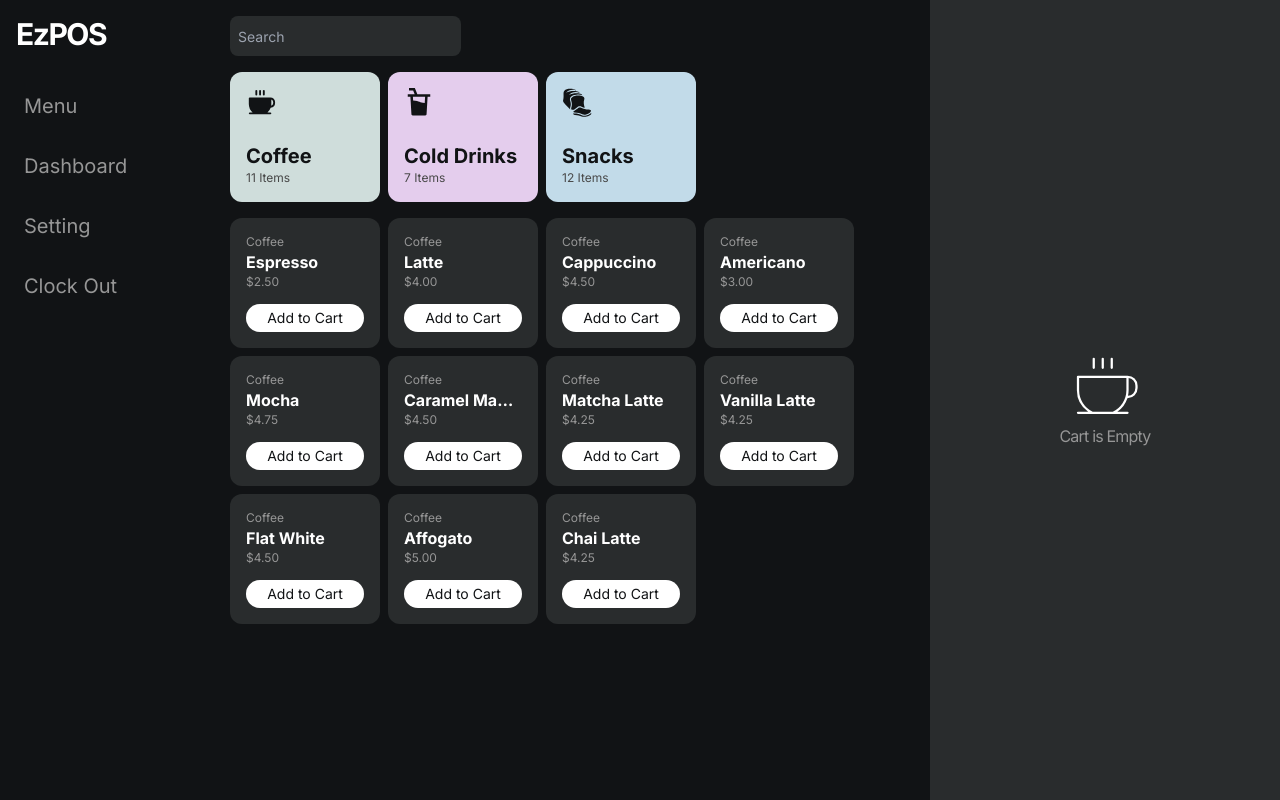
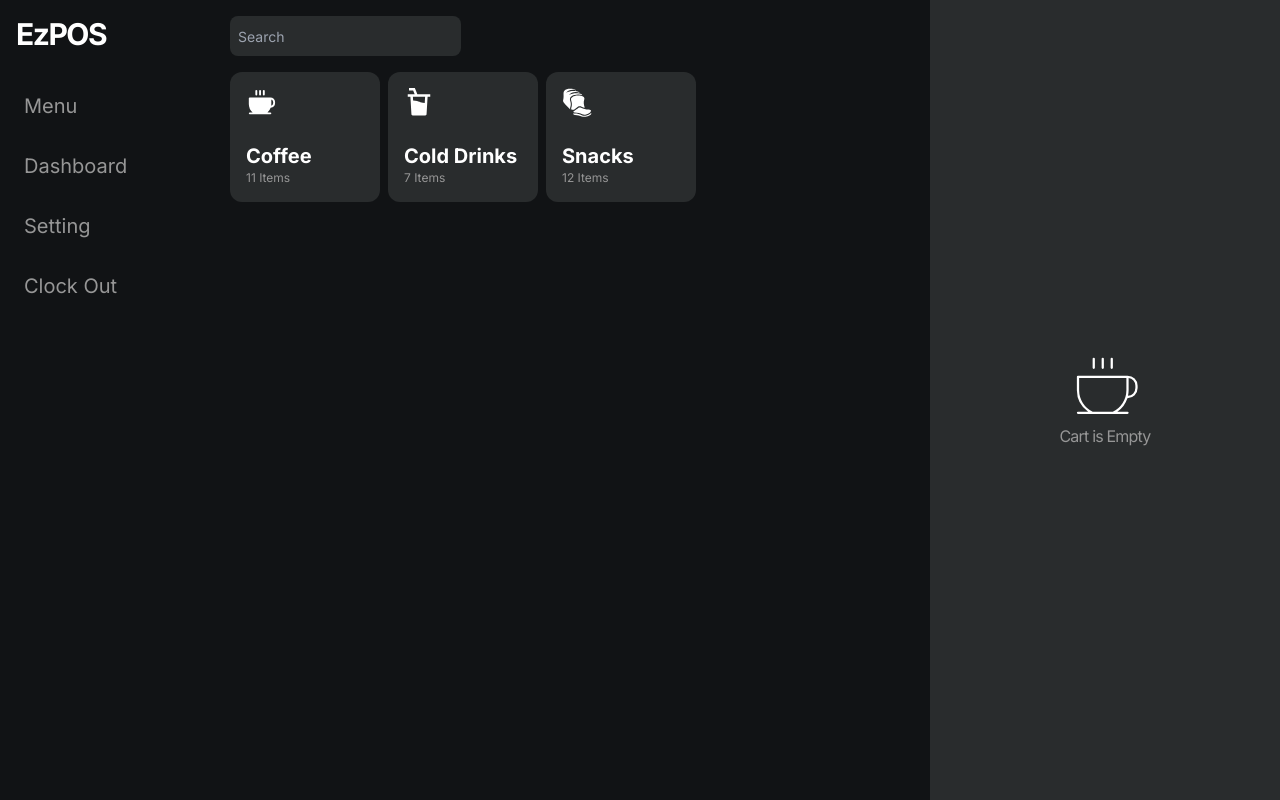
Before and after one commit to yefrysanchez/EzPOS, a React (Vite) app: page /menu in a window 1280 px wide. Built offline with nearby package versions, Linux system fonts and the light colour scheme.

Commit message:
products hidden in initial state

```diff
--- a/src/components/Category/Category.tsx
+++ b/src/components/Category/Category.tsx
@@ -5,9 +5,10 @@ import { RiDrinks2Fill } from "react-icons/ri";
 
 type CategoryType = {
   setActiveTab: (tab: string) => void;
+  activeTab: string ;
 };
 
-const Category: React.FC<CategoryType> = ({ setActiveTab }) => {
+const Category: React.FC<CategoryType> = ({ setActiveTab, activeTab }) => {
   return (
     <section className="">
       <div className="mb-4">
@@ -20,6 +21,7 @@ const Category: React.FC<CategoryType> = ({ setActiveTab }) => {
       <div className="flex gap-2 overflow-x-scroll lg:overflow-x-visible">
         <div onClick={() => setActiveTab("Coffee")}>
           <CategoryBtn
+          activeTab={activeTab}
             category="Coffee"
             icon={PiCoffeeFill}
             BgColor="bg-green"
@@ -27,6 +29,7 @@ const Category: React.FC<CategoryType> = ({ setActiveTab }) => {
         </div>
         <div onClick={() => setActiveTab("Cold Drinks")}>
           <CategoryBtn
+          activeTab={activeTab}
             category="Cold Drinks"
             icon={RiDrinks2Fill}
             BgColor="bg-pink"
@@ -34,6 +37,7 @@ const Category: React.FC<CategoryType> = ({ setActiveTab }) => {
         </div>
         <div onClick={() => setActiveTab("Snacks")}>
           <CategoryBtn
+          activeTab={activeTab}
             category="Snacks"
             icon={GiSlicedBread}
             BgColor="bg-blue"
--- a/src/components/Category/CategoryBtn.tsx
+++ b/src/components/Category/CategoryBtn.tsx
@@ -1,25 +1,42 @@
-import React from 'react';
-import { products } from '../../dummyData/products';
+import { products } from "../../dummyData/products";
 
 type CategoryBtnType = {
   BgColor: string;
   category: string;
   icon: React.ComponentType; // Use React.ComponentType to type the icon prop
+  activeTab: string;
 };
 
-const CategoryBtn: React.FC<CategoryBtnType> = ({ BgColor, category, icon: Icon }) => {
+const CategoryBtn: React.FC<CategoryBtnType> = ({
+  BgColor,
+  category,
+  icon: Icon,
+  activeTab,
+}) => {
+
+
   const items = products.filter((item) => item.category === category);
 
   return (
     <button
-      className={`${BgColor} flex-shrink-0 active:scale-95 duration-200 text-black p-4 h-[130px] flex flex-col justify-between w-[150px] max-w-[150px] rounded-xl`}
+      className={`${
+        activeTab === category
+          ? BgColor + " text-black"
+          : "bg-darkGray text-white"
+      } flex-shrink-0 active:scale-95 duration-200  p-4 h-[130px] flex flex-col justify-between w-[150px] max-w-[150px] rounded-xl`}
     >
       <div className="text-3xl">
         <Icon />
       </div>
       <div className="flex flex-col text-start">
         <span className="font-bold text-xl">{category}</span>
-        <span className="text-xs text-gray">{items.length} Items</span>
+        <span
+          className={`text-xs ${
+            activeTab === category ? "text-gray" : "text-lightGray"
+          } `}
+        >
+          {items.length} Items
+        </span>
       </div>
     </button>
   );
--- a/src/pages/MenuPage/MenuPage.tsx
+++ b/src/pages/MenuPage/MenuPage.tsx
@@ -4,11 +4,11 @@ import ProductSection from '../../components/ProductSection/ProductSection'
 
 const MenuPage = () => {
 
-  const [activeTab, setActiveTab] = useState('Coffee');
+  const [activeTab, setActiveTab] = useState("");
 
   return (
     <div className='h-full lg:w-full flex flex-col bg-black overflow-hidden p-4 lg:px-0 lg:py-4'>
-      <Category setActiveTab={setActiveTab}/>
+      <Category activeTab={activeTab} setActiveTab={setActiveTab}/>
       <ProductSection activeTab={activeTab} />
     </div>
   )
```
